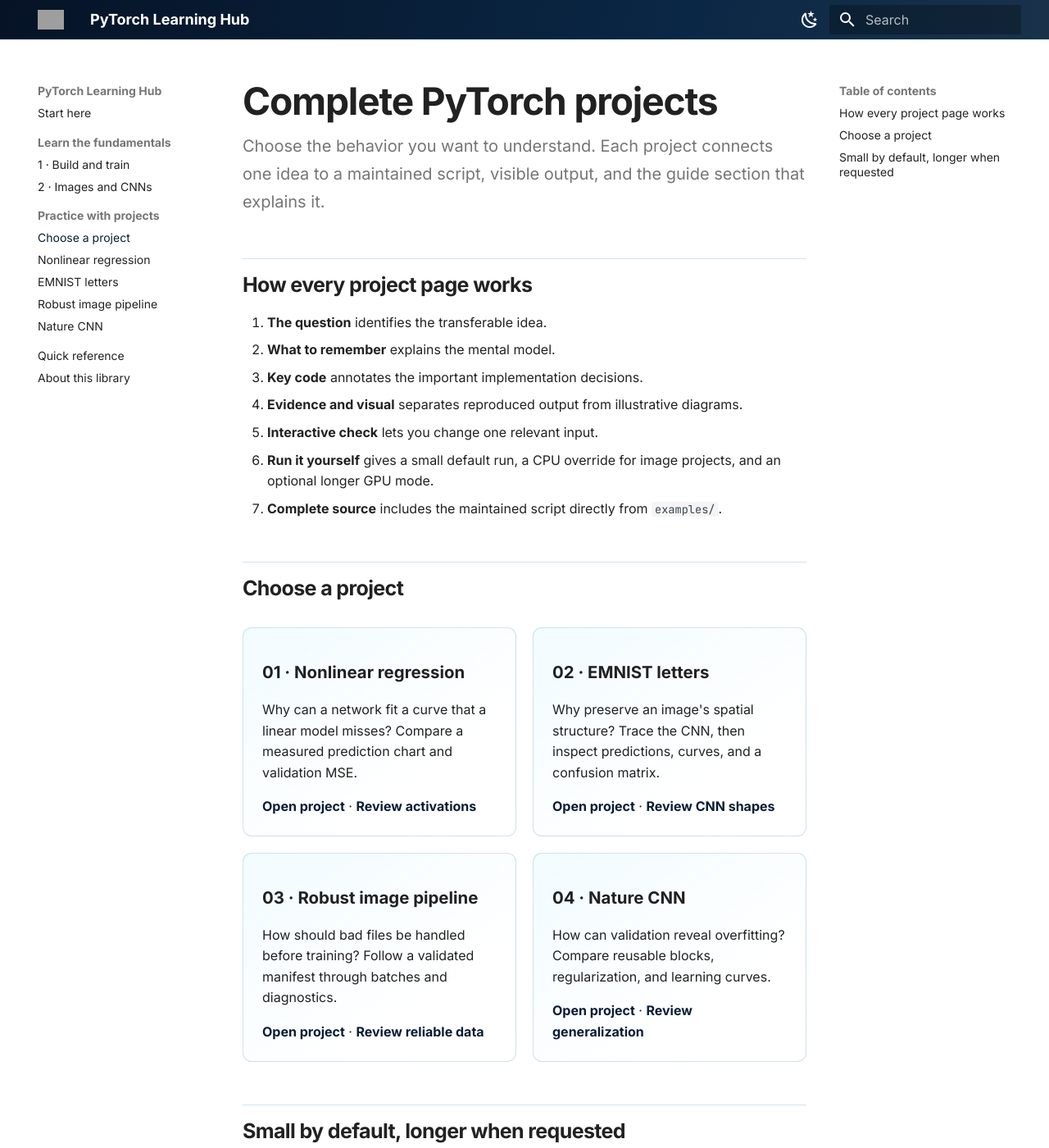
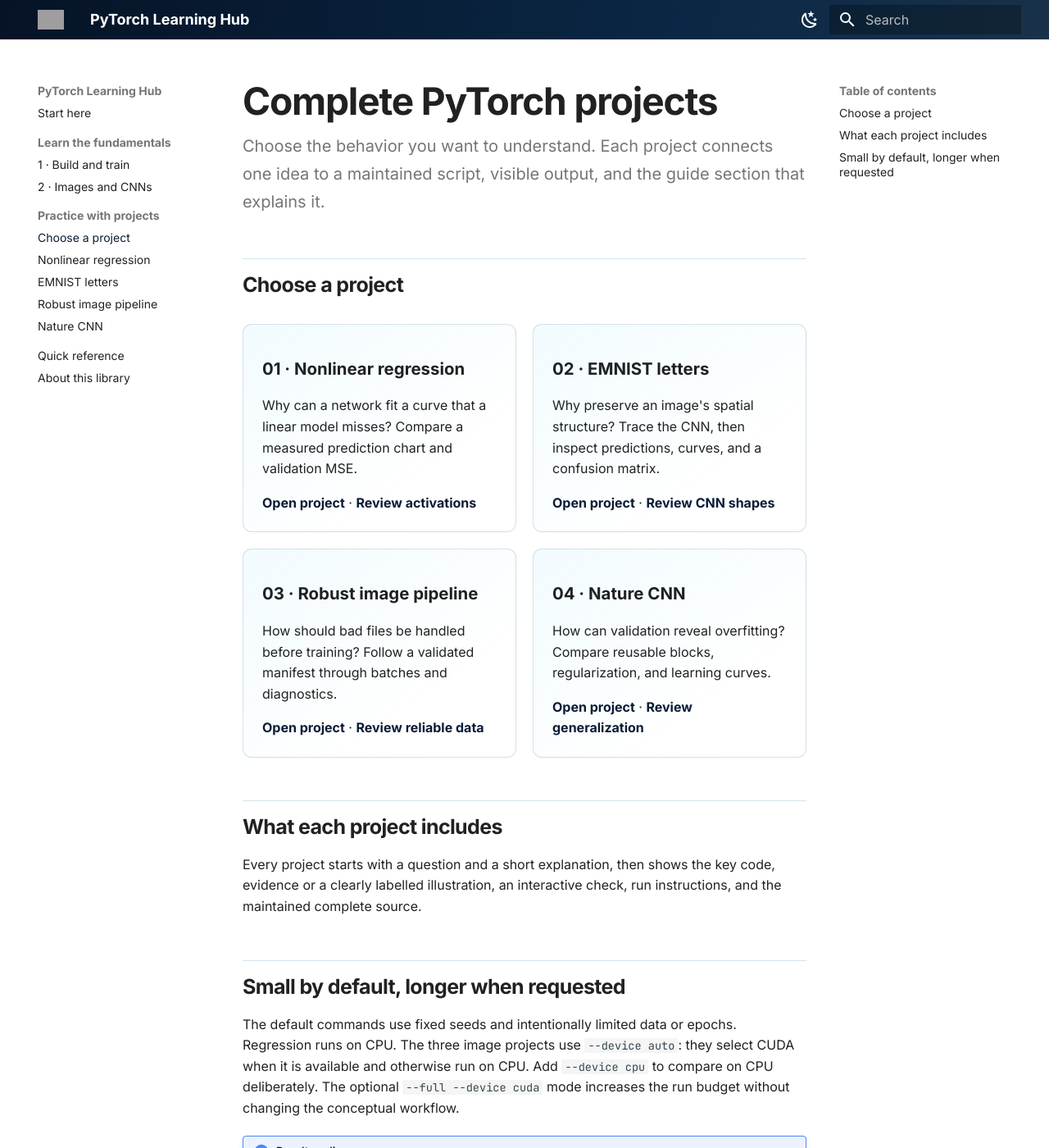
Before and after one commit to danielmza-web/pytorch-learning-hub, an MkDocs documentation site: the page built from docs/projects/index.md, in a window 1280 px wide and 1400 px high. Shown: the whole window at 82% size. Built offline with MkDocs 1.6.1 and Material for MkDocs 9.7.7, drawn with Linux system fonts in a browser that asks for light colours; a script that is not in the unit is left out; grey boxes are pictures that could not be loaded.

Commit message:
Put project choices first in PyTorch hub

```diff
--- a/docs/projects/index.md
+++ b/docs/projects/index.md
@@ -9,16 +9,6 @@
 
 Choose the behavior you want to understand. Each project connects one idea to a maintained script, visible output, and the guide section that explains it.
 { .page-lead }
-
-## How every project page works
-
-1. **The question** identifies the transferable idea.
-2. **What to remember** explains the mental model.
-3. **Key code** annotates the important implementation decisions.
-4. **Evidence and visual** separates reproduced output from illustrative diagrams.
-5. **Interactive check** lets you change one relevant input.
-6. **Run it yourself** gives a small default run, a CPU override for image projects, and an optional longer GPU mode.
-7. **Complete source** includes the maintained script directly from `examples/`.
 
 ## Choose a project
 
@@ -66,6 +56,10 @@
 
 </div>
 
+## What each project includes
+
+Every project starts with a question and a short explanation, then shows the key code, evidence or a clearly labelled illustration, an interactive check, run instructions, and the maintained complete source.
+
 ## Small by default, longer when requested
 
 The default commands use fixed seeds and intentionally limited data or epochs. Regression runs on CPU. The three image projects use `--device auto`: they select CUDA when it is available and otherwise run on CPU. Add `--device cpu` to compare on CPU deliberately. The optional `--full --device cuda` mode increases the run budget without changing the conceptual workflow.
```
Also changed, not shown: CHANGELOG.md (+1 -0 lines), CONTEXT.md (+1 -1 lines), docs/index.md (+1 -1 lines).
